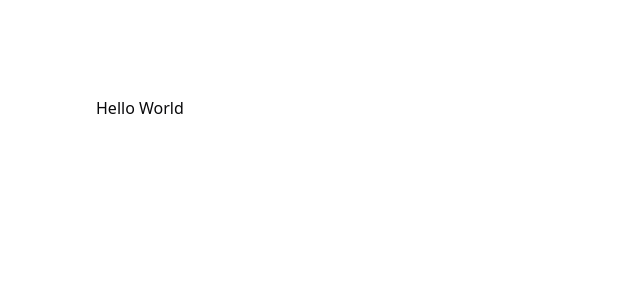
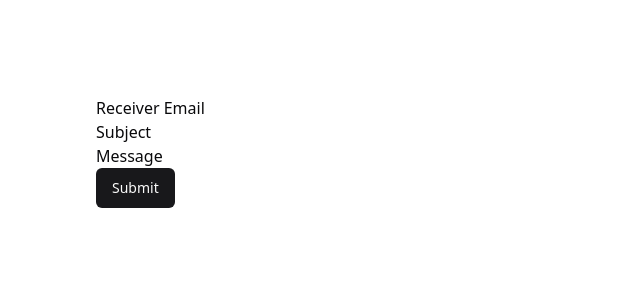
Before and after one commit to rashmod/mailer, a React (Vite) app in the folder frontend/: page / in a window 1280 px wide. Shown: the top 300 px of the page, without its empty margins (0-640 px from the left). Built offline with nearby package versions, Linux system fonts and the light colour scheme.

Commit message:
[Frontend] feat: send email

```diff
--- a/frontend/src/App.tsx
+++ b/frontend/src/App.tsx
@@ -1,7 +1,46 @@
+import { FormEvent } from "react";
+import { Button } from "./components/ui/button";
+import axios from "axios";
+
 export default function App() {
+  async function onSubmit(event: FormEvent<HTMLFormElement>) {
+    event.preventDefault();
+
+    const to = event.currentTarget.to.value;
+    const subject = event.currentTarget.subject.value;
+    const text = event.currentTarget.text.value;
+
+    const response = await axios.post("http://localhost:3000", {
+      to,
+      subject,
+      text,
+    });
+
+    const data = await response.data;
+
+    console.log(data);
+  }
+
   return (
     <main className="container min-h-screen p-24">
-      <h1>Hello World</h1>
+      <form onSubmit={onSubmit}>
+        <div>
+          <label htmlFor="to">Receiver Email</label>
+          <input type="text" name="to" id="to" />
+        </div>
+
+        <div>
+          <label htmlFor="subject">Subject</label>
+          <input type="text" name="subject" id="subject" />
+        </div>
+
+        <div>
+          <label htmlFor="text">Message</label>
+          <input type="text" name="text" id="text" />
+        </div>
+
+        <Button>Submit</Button>
+      </form>
     </main>
   );
 }
--- /dev/null
+++ b/frontend/src/components/ui/form.tsx
@@ -0,0 +1,176 @@
+import * as React from "react"
+import * as LabelPrimitive from "@radix-ui/react-label"
+import { Slot } from "@radix-ui/react-slot"
+import {
+  Controller,
+  ControllerProps,
+  FieldPath,
+  FieldValues,
+  FormProvider,
+  useFormContext,
+} from "react-hook-form"
+
+import { cn } from "@/lib/utils"
+import { Label } from "@/components/ui/label"
+
+const Form = FormProvider
+
+type FormFieldContextValue<
+  TFieldValues extends FieldValues = FieldValues,
+  TName extends FieldPath<TFieldValues> = FieldPath<TFieldValues>
+> = {
+  name: TName
+}
+
+const FormFieldContext = React.createContext<FormFieldContextValue>(
+  {} as FormFieldContextValue
+)
+
+const FormField = <
+  TFieldValues extends FieldValues = FieldValues,
+  TName extends FieldPath<TFieldValues> = FieldPath<TFieldValues>
+>({
+  ...props
+}: ControllerProps<TFieldValues, TName>) => {
+  return (
+    <FormFieldContext.Provider value={{ name: props.name }}>
+      <Controller {...props} />
+    </FormFieldContext.Provider>
+  )
+}
+
+const useFormField = () => {
+  const fieldContext = React.useContext(FormFieldContext)
+  const itemContext = React.useContext(FormItemContext)
+  const { getFieldState, formState } = useFormContext()
+
+  const fieldState = getFieldState(fieldContext.name, formState)
+
+  if (!fieldContext) {
+    throw new Error("useFormField should be used within <FormField>")
+  }
+
+  const { id } = itemContext
+
+  return {
+    id,
+    name: fieldContext.name,
+    formItemId: `${id}-form-item`,
+    formDescriptionId: `${id}-form-item-description`,
+    formMessageId: `${id}-form-item-message`,
+    ...fieldState,
+  }
+}
+
+type FormItemContextValue = {
+  id: string
+}
+
+const FormItemContext = React.createContext<FormItemContextValue>(
+  {} as FormItemContextValue
+)
+
+const FormItem = React.forwardRef<
+  HTMLDivElement,
+  React.HTMLAttributes<HTMLDivElement>
+>(({ className, ...props }, ref) => {
+  const id = React.useId()
+
+  return (
+    <FormItemContext.Provider value={{ id }}>
+      <div ref={ref} className={cn("space-y-2", className)} {...props} />
+    </FormItemContext.Provider>
+  )
+})
+FormItem.displayName = "FormItem"
+
+const FormLabel = React.forwardRef<
+  React.ElementRef<typeof LabelPrimitive.Root>,
+  React.ComponentPropsWithoutRef<typeof LabelPrimitive.Root>
+>(({ className, ...props }, ref) => {
+  const { error, formItemId } = useFormField()
+
+  return (
+    <Label
+      ref={ref}
+      className={cn(error && "text-destructive", className)}
+      htmlFor={formItemId}
+      {...props}
+    />
+  )
+})
+FormLabel.displayName = "FormLabel"
+
+const FormControl = React.forwardRef<
+  React.ElementRef<typeof Slot>,
+  React.ComponentPropsWithoutRef<typeof Slot>
+>(({ ...props }, ref) => {
+  const { error, formItemId, formDescriptionId, formMessageId } = useFormField()
+
+  return (
+    <Slot
+      ref={ref}
+      id={formItemId}
+      aria-describedby={
+        !error
+          ? `${formDescriptionId}`
+          : `${formDescriptionId} ${formMessageId}`
+      }
+      aria-invalid={!!error}
+      {...props}
+    />
+  )
+})
+FormControl.displayName = "FormControl"
+
+const FormDescription = React.forwardRef<
+  HTMLParagraphElement,
+  React.HTMLAttributes<HTMLParagraphElement>
+>(({ className, ...props }, ref) => {
+  const { formDescriptionId } = useFormField()
+
+  return (
+    <p
+      ref={ref}
+      id={formDescriptionId}
+      className={cn("text-sm text-muted-foreground", className)}
+      {...props}
+    />
+  )
+})
+FormDescription.displayName = "FormDescription"
+
+const FormMessage = React.forwardRef<
+  HTMLParagraphElement,
+  React.HTMLAttributes<HTMLParagraphElement>
+>(({ className, children, ...props }, ref) => {
+  const { error, formMessageId } = useFormField()
+  const body = error ? String(error?.message) : children
+
+  if (!body) {
+    return null
+  }
+
+  return (
+    <p
+      ref={ref}
+      id={formMessageId}
+      className={cn("text-sm font-medium text-destructive", className)}
+      {...props}
+    >
+      {body}
+    </p>
+  )
+})
+FormMessage.displayName = "FormMessage"
+
+export {
+  useFormField,
+  Form,
+  FormItem,
+  FormLabel,
+  FormControl,
+  FormDescription,
+  FormMessage,
+  FormField,
+}
--- /dev/null
+++ b/frontend/src/components/ui/label.tsx
@@ -0,0 +1,24 @@
+import * as React from "react"
+import * as LabelPrimitive from "@radix-ui/react-label"
+import { cva, type VariantProps } from "class-variance-authority"
+
+import { cn } from "@/lib/utils"
+
+const labelVariants = cva(
+  "text-sm font-medium leading-none peer-disabled:cursor-not-allowed peer-disabled:opacity-70"
+)
+
+const Label = React.forwardRef<
+  React.ElementRef<typeof LabelPrimitive.Root>,
+  React.ComponentPropsWithoutRef<typeof LabelPrimitive.Root> &
+    VariantProps<typeof labelVariants>
+>(({ className, ...props }, ref) => (
+  <LabelPrimitive.Root
+    ref={ref}
+    className={cn(labelVariants(), className)}
+    {...props}
+  />
+))
+Label.displayName = LabelPrimitive.Root.displayName
+
+export { Label }
```
Also changed, not shown: frontend/package.json (+6 -1 lines), 1 other file (tests, documents, lock files or other folders).
